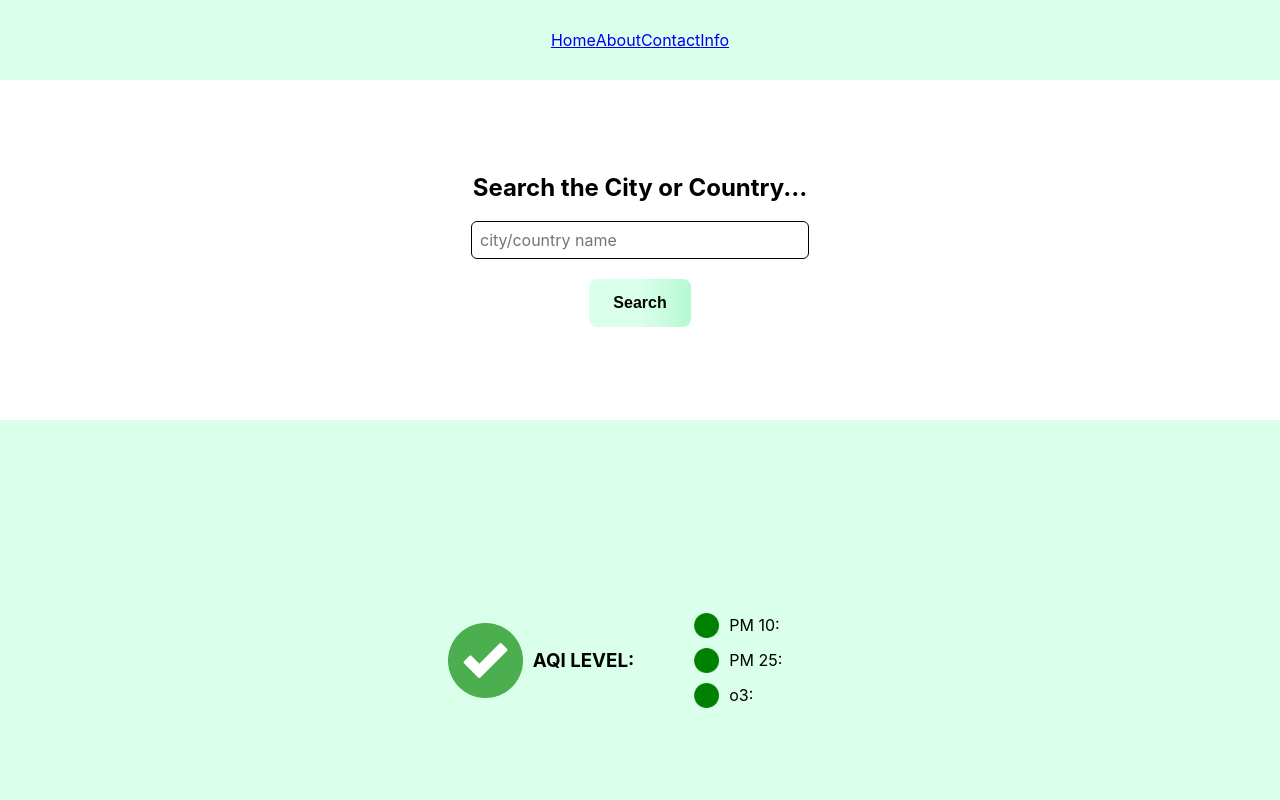
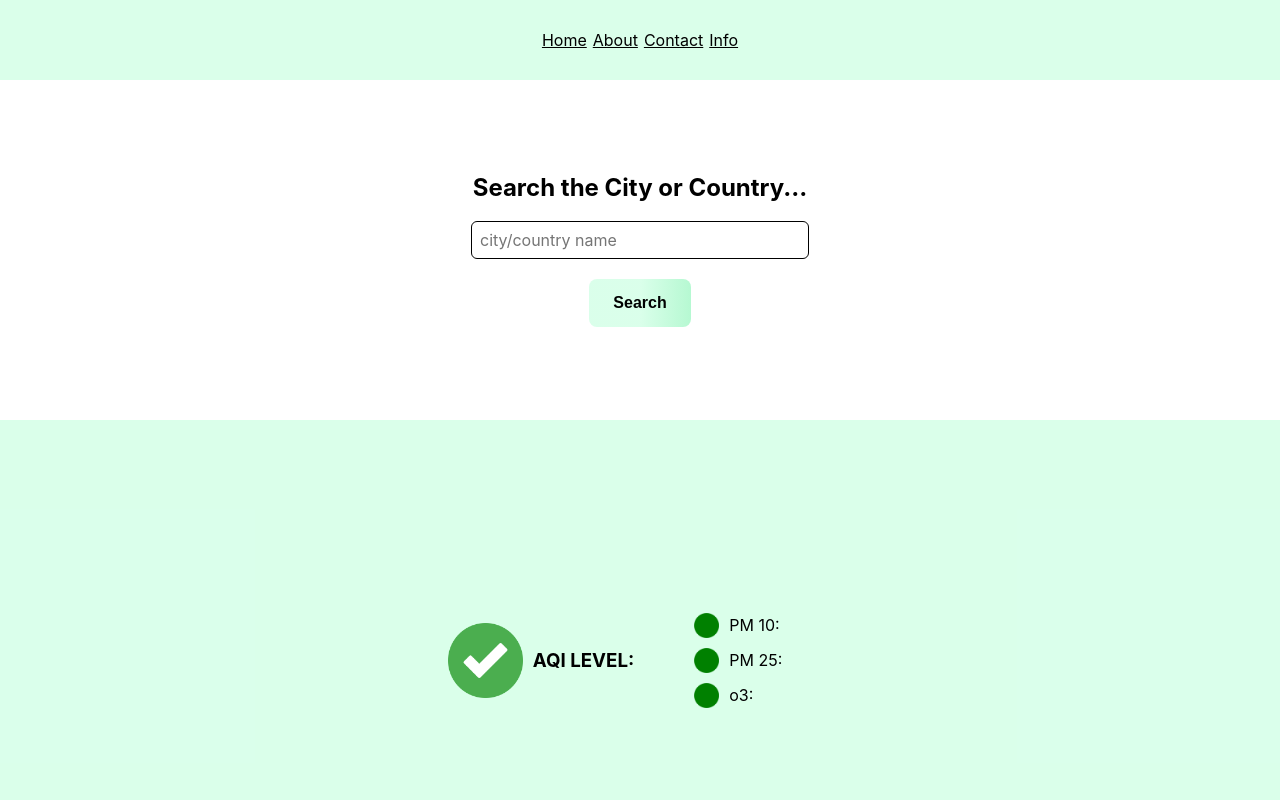
Before and after one commit to Majchrzak202/airQualityApp, a React (Create React App) app: page / in a window 1280 px wide. Shown: the top 800 px of the page. Built offline with nearby package versions, Linux system fonts and the light colour scheme; no server answers.

Commit message:
Added spacing in the Navbar links

```diff
--- a/src/components/UI/Navbar.css
+++ b/src/components/UI/Navbar.css
@@ -10,3 +10,9 @@
     margin-right: 10px;
     margin-left: 10px;
   }
+
+  .link {
+    margin-right: 3px;
+    margin-left: 3px;
+    color: black;
+  }
--- a/src/components/UI/Navbar.js
+++ b/src/components/UI/Navbar.js
@@ -4,10 +4,10 @@ import { Link } from 'react-router-dom';
 
 const Navbar = () => {
  return ( <nav className="navbar">
-  <Link to='/'>Home</Link>
-  <Link to='About'>About</Link>
-  <Link to='Contact'>Contact</Link>
-  <Link to='Info'>Info</Link>
+  <Link className='link' to='/'>Home</Link>
+  <Link className='link' to='About'>About</Link>
+  <Link className='link' to='Contact'>Contact</Link>
+  <Link  className='link'to='Info'>Info</Link>
  </nav>)
 }
 
```
